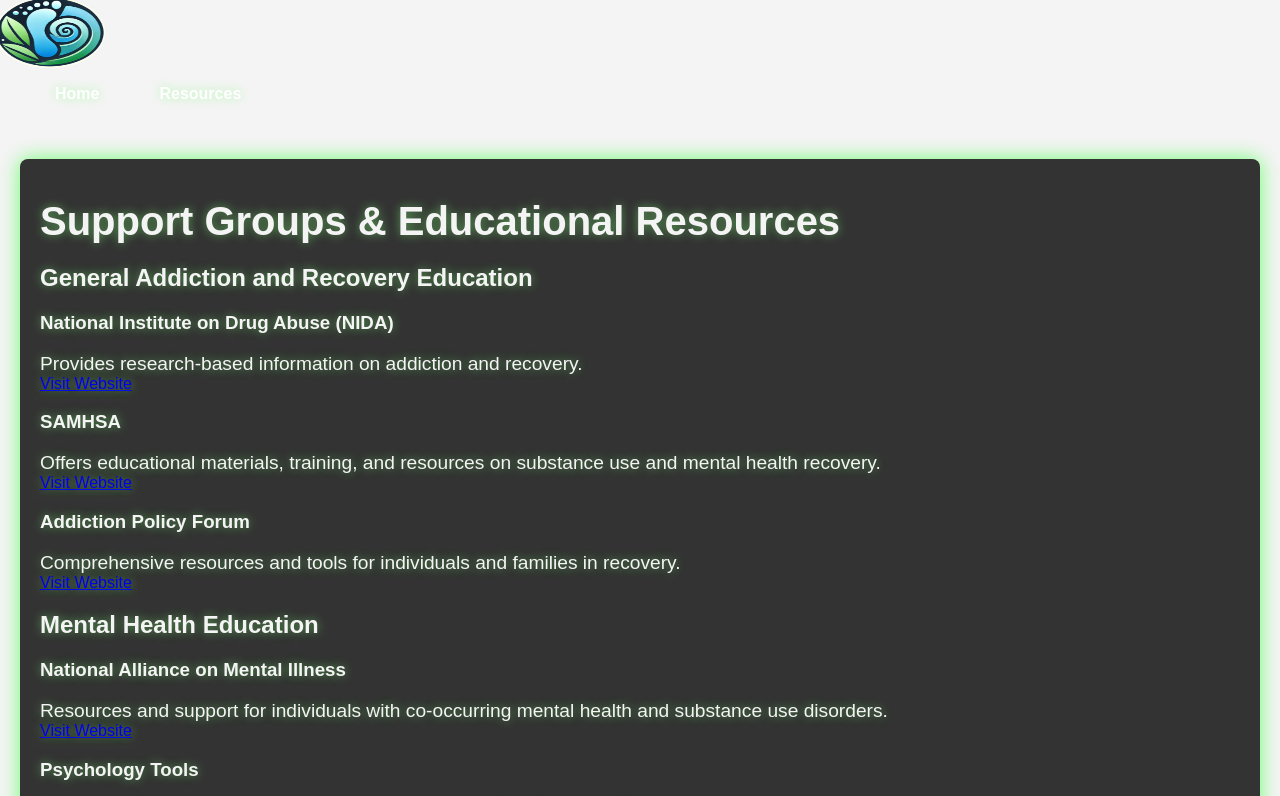
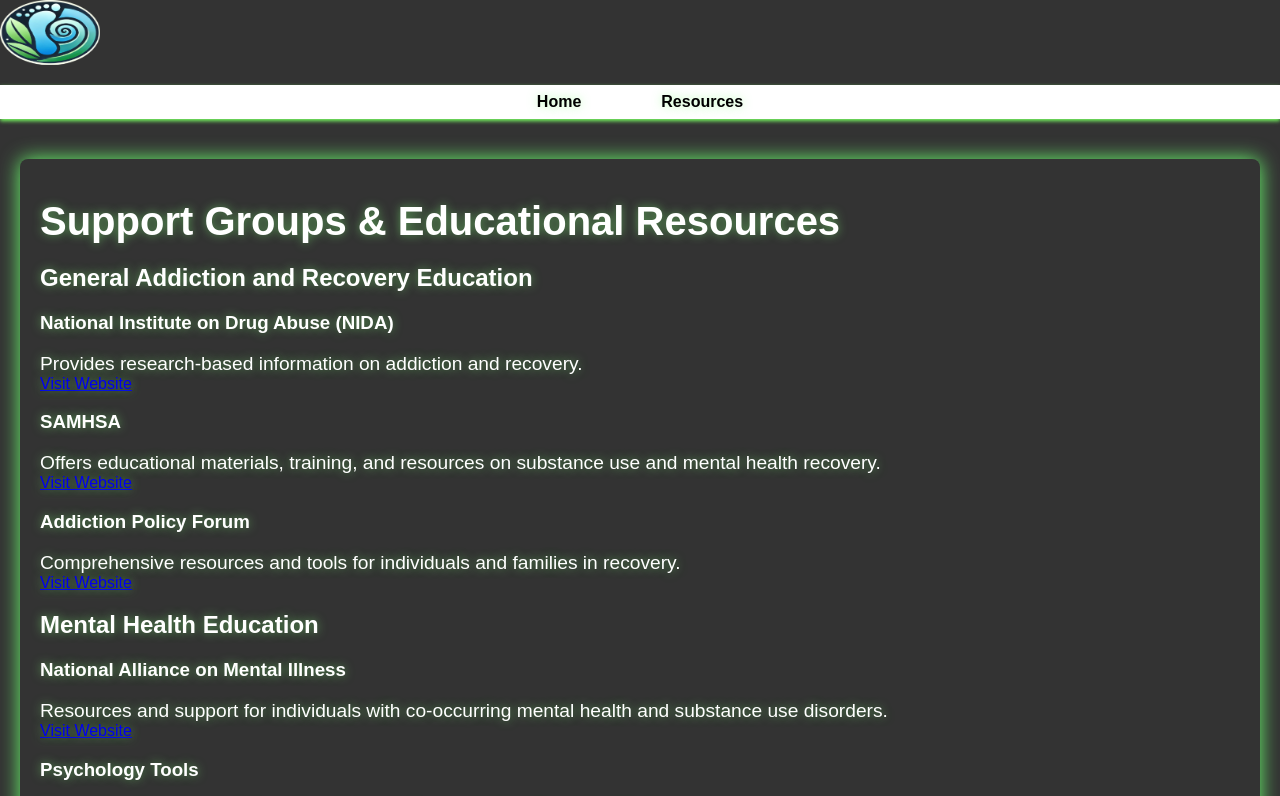
Before and after one commit to Anthony-Leon6/StepWell, a website: page groups.html in a window 1280 px wide. Shown: the top 796 px of the page. Drawn offline with Linux system fonts and the light colour scheme.

Commit message:
Update groups.html

```diff
--- a/groups.html
+++ b/groups.html
@@ -5,15 +5,21 @@
     <meta name="viewport" content="width=device-width, initial-scale=1.0">
     <title>Support Groups & Resources - Step-Well</title>
     <link rel="stylesheet" href="styles.css">
+    <style>
+        /* Add this CSS rule to make the background dark grey */
+        body {
+            background-color: #333;
+            color: rgb(255, 255, 255); /* Ensure the text is readable on the dark background */
+        }
+    </style>
 </head>
 <body>
     <header>
-        <nav class="navbar"></nav>
+        <nav class="navbar">
             <div class="logo">
                 <img src="stepwell.png" alt="Step-Well Logo">
             </div>
             <style>
-
             .logo img {
                 height: 65px;
                 transition: transform 0.3s ease;
@@ -30,7 +36,7 @@
             }
 
             .nav-links a {
-                color: white;
+                color: rgb(0, 0, 0);
                 text-decoration: none;
                 font-weight: 600;
                 padding: 8px 15px;
@@ -128,4 +134,4 @@
         <p>&copy; 2024 Step-Well. All rights reserved.</p>
     </footer>
 </body>
-</html></div></ul>
+</html>
```
